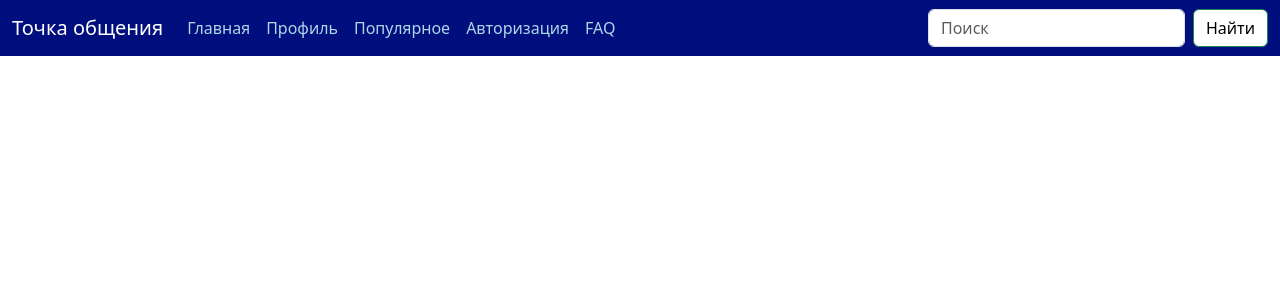
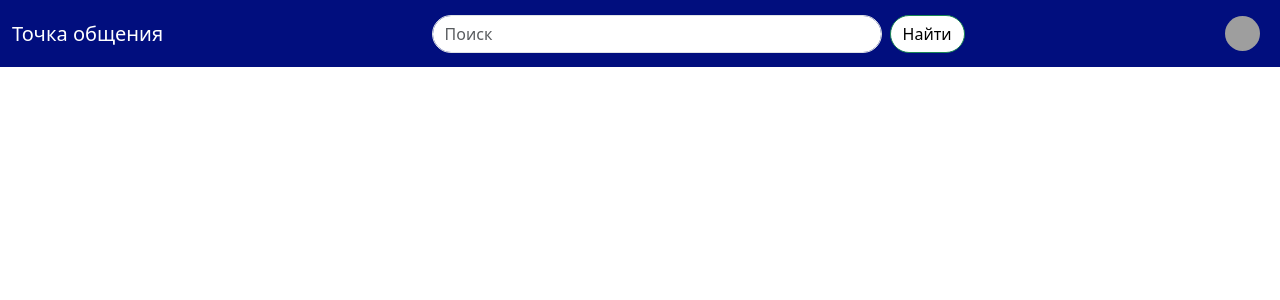
Before and after one commit to DaniilSamoilov/STP_htdocs, a PHP site: page /site/header.html in a window 1280 px wide. Shown: the top 300 px of the page. Run offline with PHP 8.4, Linux system fonts and the light colour scheme; grey boxes are pictures that could not be loaded.

Commit message:
Новый header

```diff
--- a/site/css/header.css
+++ b/site/css/header.css
@@ -10,16 +10,68 @@
     color: aqua;
 }
 
+.form-control{
+    width: 450px;
+    -moz-border-radius: 100px;
+    -webkit-border-radius: 100px;
+}
+
 .nav-link{
     color: lightblue;
 }
 
-.nav-link:hover{
+.nav-item:hover{
     color: white;
     background-color: #0216cc;
+    -moz-border-radius: 100px;
+    -webkit-border-radius: 100px;
+}
+
+.dropdown-toggle::after {
+    display: none;
+}
+
+.dropdown-menu {
+    padding: 0;
+}
+
+.dropdown-item {
+    padding: .5rem 1rem;
+    display: flex;
+    align-items: flex-end;
+}
+
+.navbar-nav .dropdown-menu:before {
+    position: absolute;
+    right: 12px;
+    content: "";
+    border-bottom: 12px solid #f8f9fa; /* this is the background-color of nav */
+    border-right: 12px solid transparent;
+    border-left: 12px solid transparent;
+    top: -12px;
+    z-index: 999999999;
+}
+
+.navbar-nav .dropdown-menu {
+    left: auto;
+    right: 0;
+    transform: translateX(-20%);
+    position: absolute;
+}
+
+.dropdown-menu.show {
+    transform: translateX(0%);
+}
+
+.dropdown-toggle img {
+    width: 35px;
+    height: 35px;
+    border-radius: 100px;
 }
 
 .btn{
+    -moz-border-radius: 100px;
+    -webkit-border-radius: 100px;
     color: black;
     background-color: white;
 }
@@ -38,3 +90,23 @@
 .navbar-toggler:hover{
     background-color: gainsboro;
 }
+
+.header-search{
+    align-content: center;
+    margin: 10px;
+}
+
+.mobile{
+    display: none;
+}
+
+@media (max-width:991px){
+    .form-control{
+        width: auto;
+        -moz-border-radius: 100px;
+        -webkit-border-radius: 100px;
+    }
+    .mobile{
+        display: flex;
+    }
+}
--- a/site/header.html
+++ b/site/header.html
@@ -13,35 +13,30 @@
     <nav class="navbar navbar-expand-lg">
         <div class="container-fluid">
             <a class="navbar-brand" href="#">Точка общения</a>
-              <button class="navbar-toggler" type="button" data-bs-toggle="collapse" data-bs-target="#navbarSupportedContent" aria-controls="navbarSupportedContent" aria-expanded="false" aria-label="Toggle navigation">
-                <span class="navbar-toggler-icon"></span>
-              </button>
-              <div class="collapse navbar-collapse" id="navbarSupportedContent">
-                <ul class="navbar-nav me-auto mb-2 mb-lg-0">
-                  <li class="nav-item">
-                    <a class="nav-link" aria-current="page" href="#">Главная</a>
-                  </li>
-                  <li class="nav-item">
-                    <a class="nav-link" href="#">Профиль</a>
-                  </li>
-                  <li class="nav-item">
-                    <a class="nav-link" href="#">Популярное</a>
-                  </li>
-                  <li class="nav-item">
-                    <a class="nav-link" href="#">Авторизация</a>
-                  </li>
-                  <li class="nav-item">
-                    <a class="nav-link" href="#">FAQ</a>
+            <div class="collapse navbar-collapse justify-content-center" id="navbarNav">
+              <ul class="navbar-nav">
+                <input class="form-control me-2" type="search" placeholder="Поиск" aria-label="Поиск">
+                <button class="btn btn-outline-success" type="submit">Найти</button>
+              </ul>
+            </div>
+            <input class="form-control me-2 mobile" type="search" placeholder="Поиск" aria-label="Поиск">
+            <ul class="navbar-nav">
+              <li class="nav-item dropdown">
+                <a class="nav-link dropdown-toggle" href="#" role="button" data-bs-toggle="dropdown" aria-expanded="false">
+                  <img src="https://e7.pngegg.com/pngimages/889/832/png-clipart-google-contacts-mobile-app-contact-manager-app-store-android-application-package-email-miscellaneous-blue.png" alt="">
+                </a>
+                <div class="dropdown-menu dropdown-menu-right" aria-labelledby="navbarDropdownMenuLink">
+                  <a class="dropdown-item" href="#">Кабинет</a>
+                  <a class="dropdown-item" href="#">Личные сообщения</a>
+                  <div class="dropdown-divider"></div>
+                    <a class="dropdown-item" href="#">Выйти</a>
+                </div>
               </li>
             </ul>
-                <form class="d-flex" role="search">
-                  <input class="form-control me-2" type="search" placeholder="Поиск" aria-label="Search">
-                  <button class="btn btn-outline-success" type="submit">Найти</button>
-                </form>
-              </div>
         </div>
     </nav>
   </header>
+
   <script src="https://cdn.jsdelivr.net/npm/bootstrap@5.3.0-alpha2/dist/js/bootstrap.bundle.min.js" integrity="sha384-qKXV1j0HvMUeCBQ+QVp7JcfGl760yU08IQ+GpUo5hlbpg51QRiuqHAJz8+BrxE/N" crossorigin="anonymous"></script>
 </body>
 </html>
```
Lines whose indentation alone changed are shown as unchanged.
